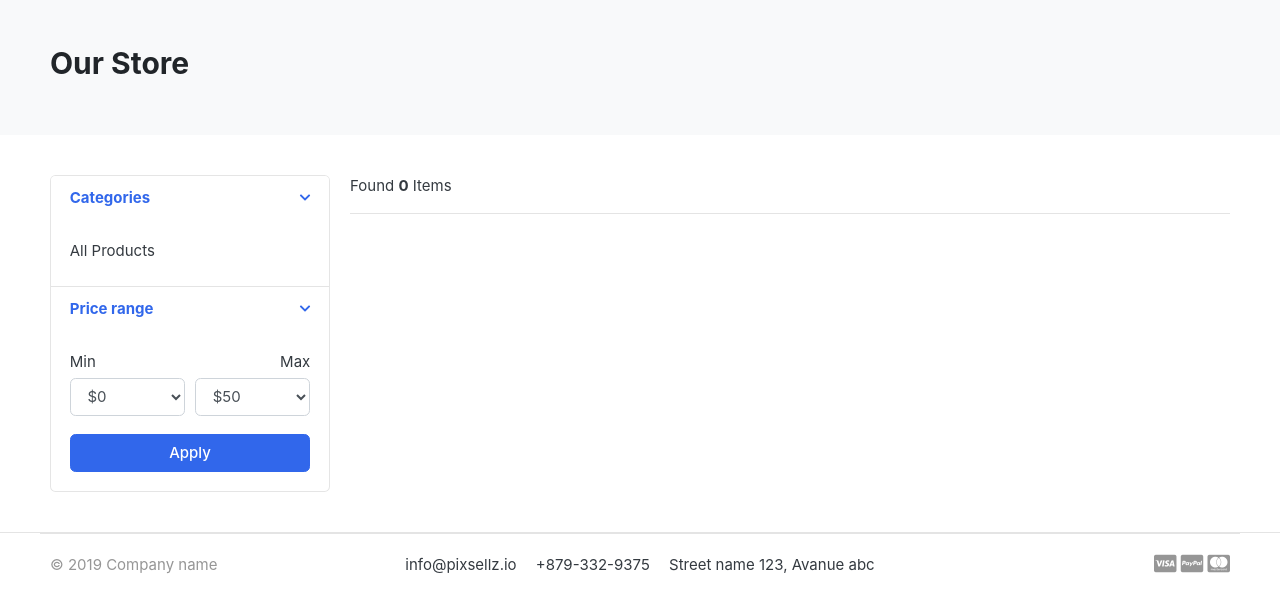
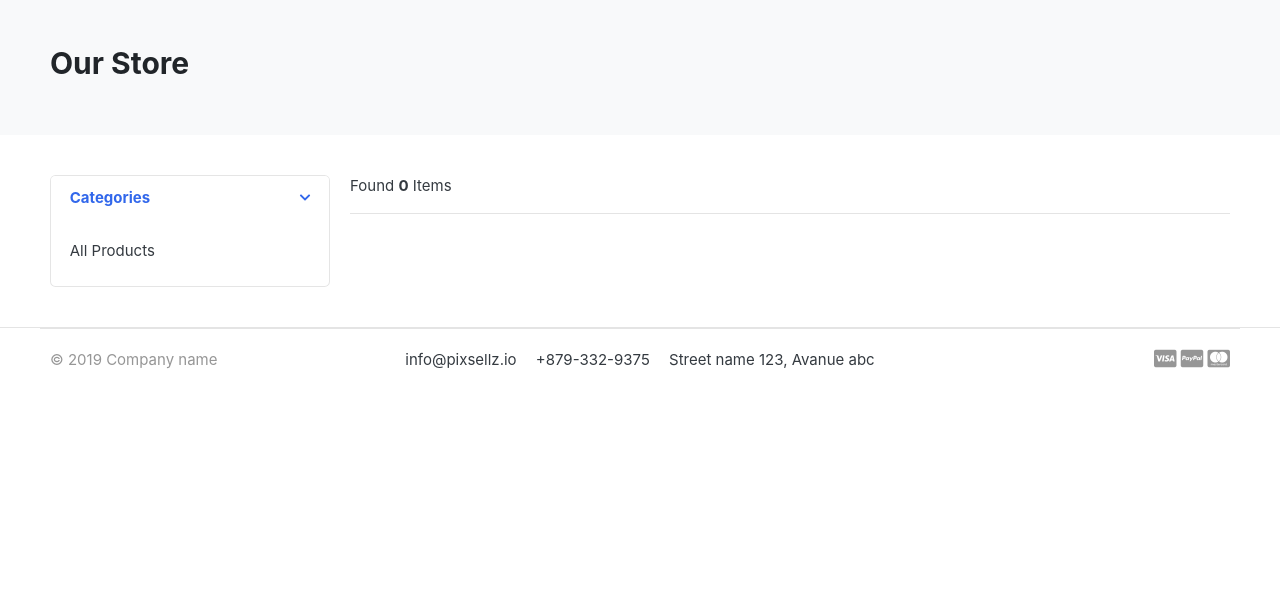
Before and after one commit to abhimanew2000/great-cart, a Django app: page /store/ in a window 1280 px wide. Shown: the part 119-732 px from the top of the page. Run offline with Django 4.2, Linux system fonts and the light colour scheme; data that the repository does not hold is empty; some libraries are stand-ins or nearby versions; some web fonts are replaced.

Commit message:
changestoretemplate

```diff
--- a/templates/store/store.html
+++ b/templates/store/store.html
@@ -70,7 +70,7 @@
                         </div>
                     </article> <!-- filter-group .// --> {% endcomment %}
 
-                    <article class="filter-group">
+                    {% comment %} <article class="filter-group">
                         <header class="card-header">
                             <a href="#" data-toggle="collapse" data-target="#collapse_3" aria-expanded="true" class="">
                                 <i class="icon-control fa fa-chevron-down"></i>
@@ -108,7 +108,7 @@
                                 <button class="btn btn-block btn-primary">Apply</button>
                             </div><!-- card-body.// -->
                         </div>
-                    </article> <!-- filter-group .// -->
+                    </article> <!-- filter-group .// --> {% endcomment %}
 
                 </div> <!-- card.// -->
 
```
